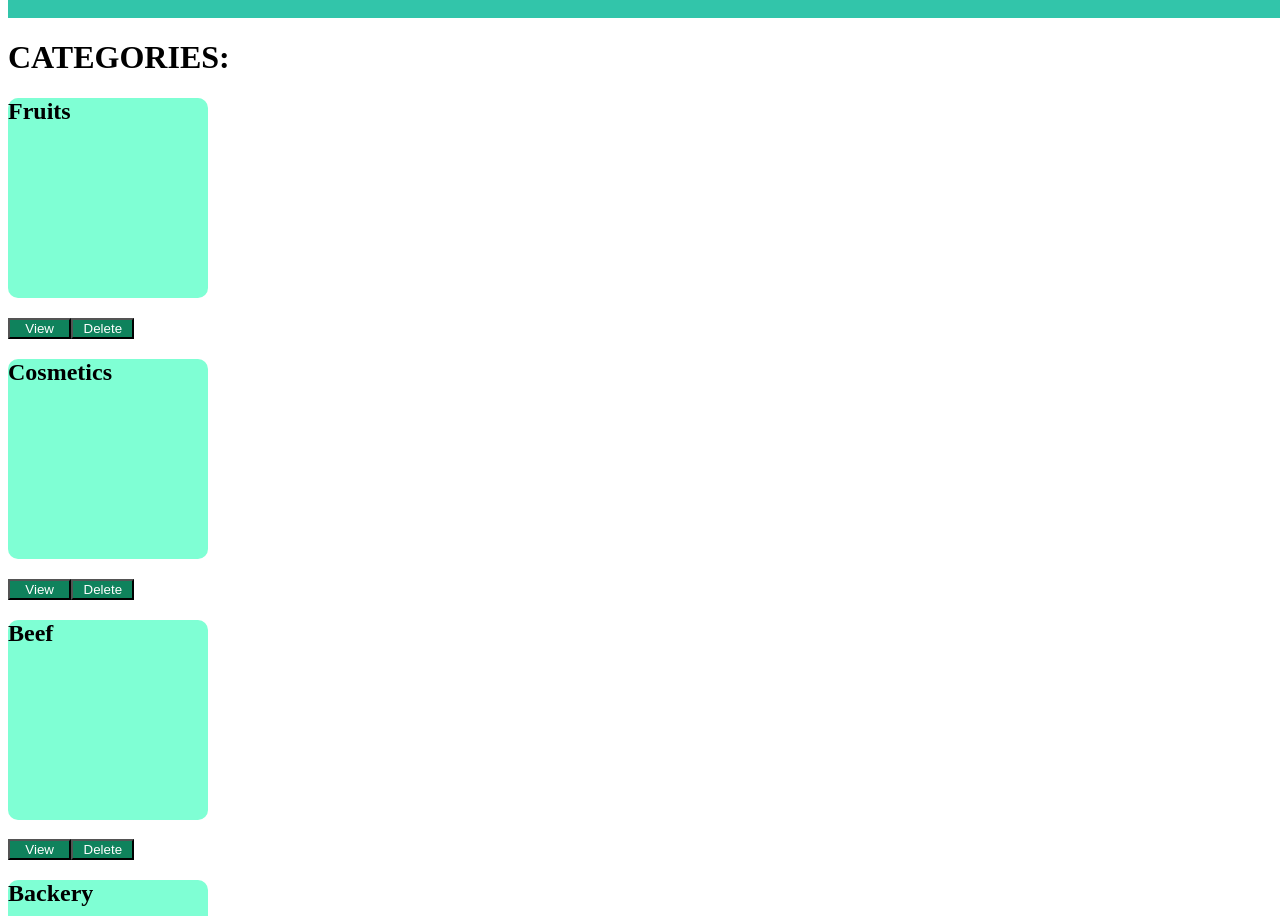
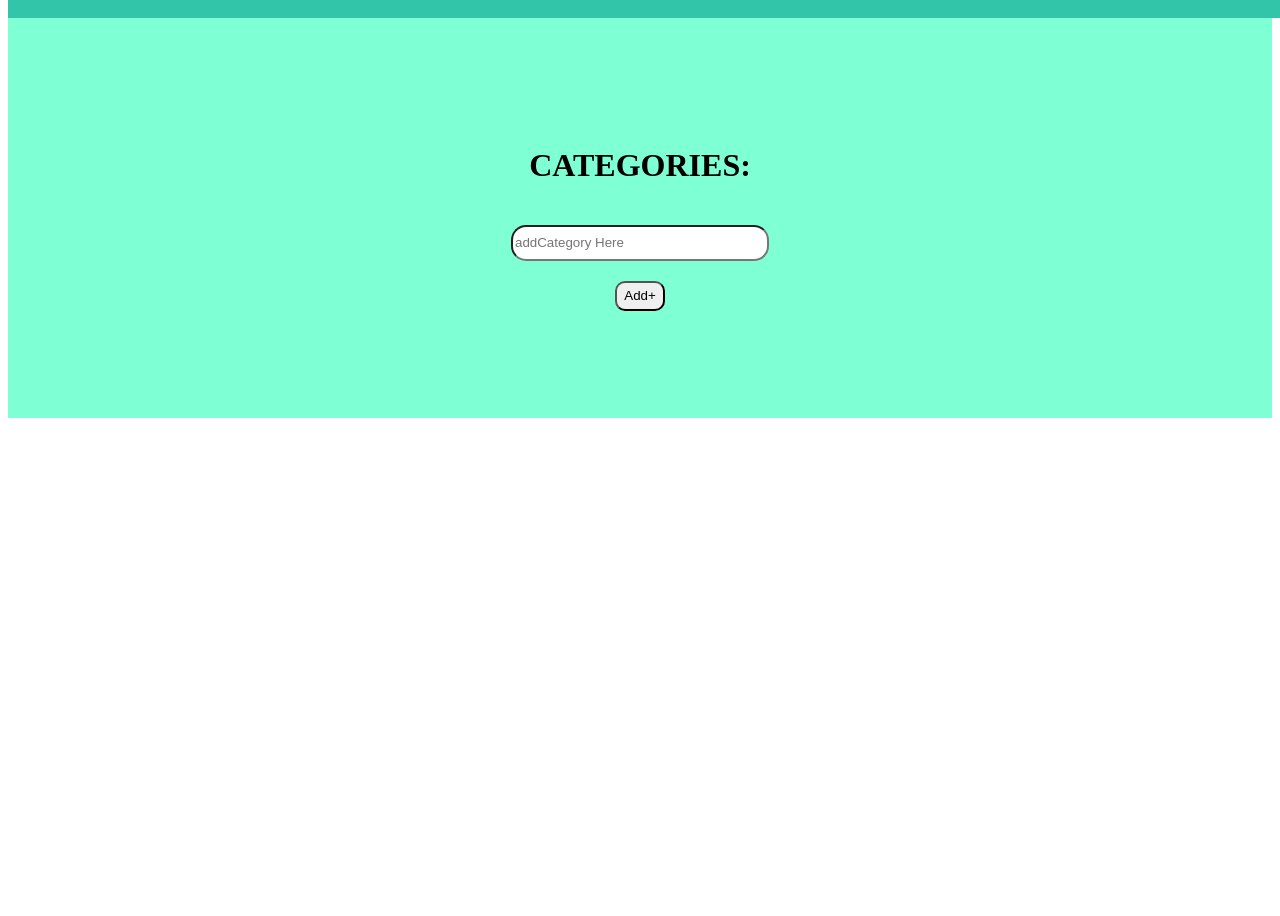
Before and after one commit to khethiwengema04-gif/ShoppingList, a React (Vite) app: page /home in a window 1280 px wide. Shown: the part 156-1072 px from the top of the page. After the commit the page ends 800 px from the top, so only its background shows below. Built offline with nearby package versions, Linux system fonts and the light colour scheme.

Commit message:
updated the slice of the category

```diff
--- a/db.json
+++ b/db.json
@@ -44,15 +44,6 @@
       "cellphone": "0694563822",
       "verifypassword": "mvelo",
       "id": "NnSqh8DmfQg"
-    },
-    {
-      "fullnames": "",
-      "lastname": "",
-      "emailadress": "",
-      "password": "",
-      "cellphone": "",
-      "verifypassword": "",
-      "id": "cHDHEWXoqQE"
     }
   ],
   "lists": [],
--- a/src/Components/CategoryList/CategoryList.module.css
+++ b/src/Components/CategoryList/CategoryList.module.css
@@ -1,16 +1,22 @@
-.category {
+.cardContainer {
+    width: 100%;
+    height: 50vh;
+    display: flex;
+    flex-direction: column;
+    justify-content: center;
+    align-items: center;
     background-color: aquamarine;
-    width: 200px;
-    height: 200px;
-    display: flex;
-    flex-direction: row;
-    border-radius: rgb(32, 133, 99);
+    gap: 20px;
+}
+
+.button {
+    height: 30px;
+    width: 50px;
     border-radius: 10px;
 }
 
-.button {
-    background-color: rgb(15, 130, 92);
-    color: white;
-    gap: 5px;
-    width: 5%;
+.enter {
+    width: 250px;
+    height: 30px;
+    border-radius: 15px;
 }
--- a/src/Components/CategoryList/CategoryList.tsx
+++ b/src/Components/CategoryList/CategoryList.tsx
@@ -13,70 +13,30 @@ export const Category: React.FC<CategoryProps> = ({ }) => {
     return (
 
 
-        <div>
-            <h1 className={styles.tittle}>CATEGORIES:</h1>
-            <div>
-                <h2 className={styles.category}>Fruits</h2>
-                <button className={styles.button} onClick={() => { }} >
-                    View
-                </button>
+        <form >
+            <div className={styles.cardContainer}>
+                <h1 className={styles.tittle}>CATEGORIES:</h1>
 
-                <button className={styles.button} onClick={() => { }}>
-                    Delete
-                </button>
+                <input className={styles.enter}
+                    type='text'
+                    placeholder='addCategory Here'
+                />
+                <div>
+
+                    <button className={styles.button} onClick={() => { }} >
+                        Add+
+                    </button>
+                    {/*
+                    <button className={styles.button} onClick={() => { }}>
+                        Delete
+                    </button> */}
+
+                </div>
 
             </div>
 
 
-
-            <div>
-                <h2 className={styles.category}>Cosmetics</h2>
-                <button className={styles.button} onClick={() => { }} >
-                    View
-                </button>
-
-                <button className={styles.button} onClick={() => { }}>
-                    Delete
-                </button>
-
-            </div>
-
-
-
-            <div>
-                <h2 className={styles.category}>Beef</h2>
-                <button className={styles.button} onClick={() => { }} >
-                    View
-                </button>
-
-                <button className={styles.button} onClick={() => { }}>
-                    Delete
-                </button>
-
-            </div>
-
-
-
-            <div>
-                <h2 className={styles.category}>Backery</h2>
-                <button className={styles.button} onClick={() => { }} >
-                    View
-                </button>
-
-                <button className={styles.button} onClick={() => { }}>
-                    Delete
-                </button>
-
-            </div>
-
-
-
-
-
-
-
-
-        </div>
+        </form>
 
     )
 }
--- a/src/Components/Pages/LogIn/Log.tsx
+++ b/src/Components/Pages/LogIn/Log.tsx
@@ -5,16 +5,19 @@ import { useDispatch, useSelector } from 'react-redux';
 import type { RootState } from '../../../store';
 import {
     loginThunk,
-    setemail,
-    setpassword,
+
 
 } from '../../../Features/login';
+import {
+    setemailadress,
+    setpassword
+} from '../../../Features/register'
 
 
 const login = () => {
-    const { email, password } = useSelector(
-        (state: RootState) => state.login
-    );
+
+    const emailadress = useSelector((state: RootState) => state.register.emailadress)
+    const password = useSelector((state: RootState) => state.register.password)
 
 
     // export const Log = () => {
@@ -23,26 +26,16 @@ const login = () => {
     const dispatch = useDispatch()
     const handleSubmit = async (e: React.FormEvent) => {
         e.preventDefault()
-        const loginUser = await dispatch(loginThunk({ email, password }) as any)
+        const loginUser = await dispatch(loginThunk({ emailadress, password }) as any)
         if (loginThunk.fulfilled.match(loginUser)) {
-            alert('logged in')
+            alert('Log In')
             navigate('/home')
         }
         if (loginThunk.rejected.match(loginUser)) {
-            const payload = loginUser.payload as
-                { status?: number; message?: string }
-            undefined;
-            const errorMessage = payload?.message || loginUser.error?.message;
+            alert(loginUser.payload as string || "Invalid password")
 
-            if (errorMessage === "user not found" || payload?.status === 404) {
-                alert("user not found. Please check your email or sign up.");
-            } else {
-                alert("Login failed. Please try again.");
-            }
         }
-
     }
-
 
     return (
         <div className={styles.container}>
@@ -53,13 +46,17 @@ const login = () => {
 
                     <div className={styles.email}>
                         <label>Email Adress:</label>
-                        <input type="email" className={styles.emailInput} />
+                        <input type="email" className={styles.emailInput}
+                            value={emailadress}
+                            onChange={(e) => dispatch(setemailadress(e.target.value))} />
                     </div>
 
 
                     <div className={styles.password}>
                         <label>Password:</label>
-                        <input type="password" className={styles.passwordInput} />
+                        <input type="password" className={styles.passwordInput}
+                            value={password}
+                            onChange={(e) => dispatch(setpassword(e.target.value))} />
                     </div>
 
                     <button className={styles.loginBtn}>
--- a/src/Components/Pages/Registering/Registering.module.css
+++ b/src/Components/Pages/Registering/Registering.module.css
@@ -7,4 +7,11 @@
     height: 700px;
     width: 500px;
     padding-left: 50px;
+    margin: auto;
+    margin-top: 0px;
+    padding-bottom: 0px;
+    border-radius: 8px;
+    font: 100px;
+    font-size: medium;
+
 }
--- a/src/Features/login.ts
+++ b/src/Features/login.ts
@@ -1,20 +1,18 @@
 import { createSlice, createAsyncThunk } from '@reduxjs/toolkit'
 import type { PayloadAction } from '@reduxjs/toolkit'
 import axios from 'axios'
+import type { User } from './register'
 
 
-export interface User {
-    email: string
-    password: string,
-}
-export interface loginState extends User {
+
+export interface loginState {
+    user: User | null
     isloading: boolean
     error: string | null
 }
 
 const initialState: loginState = {
-    email: '',
-    password: '',
+    user: null,
     isloading: false,
     error: null,
 }
@@ -22,12 +20,16 @@ const initialState: loginState = {
 
 export const loginThunk = createAsyncThunk(
     'auth/loginUser',
-    async (userDetail: User, api) => {
+    async (userDetail: { emailadress: string; password: Required<User>['password'] }, api) => {
         try {
-            const results = await axios.get('http://localhost:3000/users', {
-                params: userDetail,
-            })
-            return results.data
+            const results = await axios.get<User[]>
+                (`http://localhost:3000/users?emailadress=${userDetail.emailadress}&password=${userDetail.password}`
+
+                )
+            if (results.data.length === 0) {
+                return api.rejectWithValue("invalid info")
+            }
+            return results.data[0]
         }
         catch (error: any) {
             return api.rejectWithValue(error.message || 'error ocurred')
@@ -41,12 +43,7 @@ export const loginSlice = createSlice({
 
     reducers: {
 
-        setemail: (state, action: PayloadAction<string>) => {
-            state.email = action.payload
-        },
-        setpassword: (state, action: PayloadAction<string>) => {
-            state.password = action.payload
-        },
+
 
     },
 
@@ -57,8 +54,9 @@ export const loginSlice = createSlice({
                 state.error = null
             })
 
-            .addCase(loginThunk.fulfilled, (state) => {
-                state.isloading = false
+            .addCase(loginThunk.fulfilled, (state, action) => {
+
+                state.user = action.payload
             })
 
 
@@ -71,5 +69,5 @@ export const loginSlice = createSlice({
 
 })
 
-export const { setemail, setpassword } = loginSlice.actions
+export const { } = loginSlice.actions
 export default loginSlice.reducer
```
Also changed, not shown: src/Components/Card/Card.tsx (added, +19 -0 lines), src/Features/List.ts (+36 -0 lines), src/Features/category.ts (added, +84 -0 lines), src/Components/Card/Card.module.css (added).
